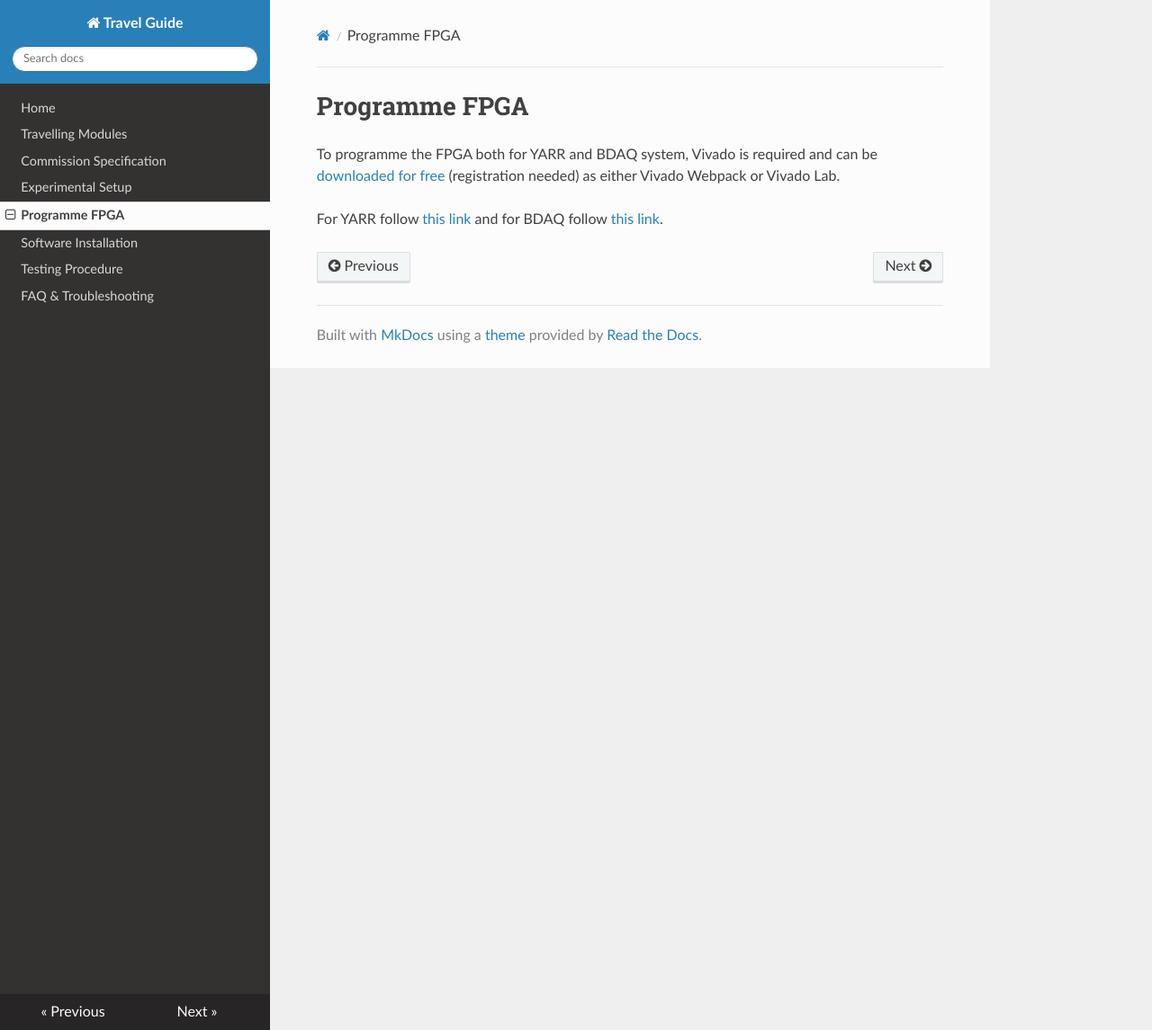
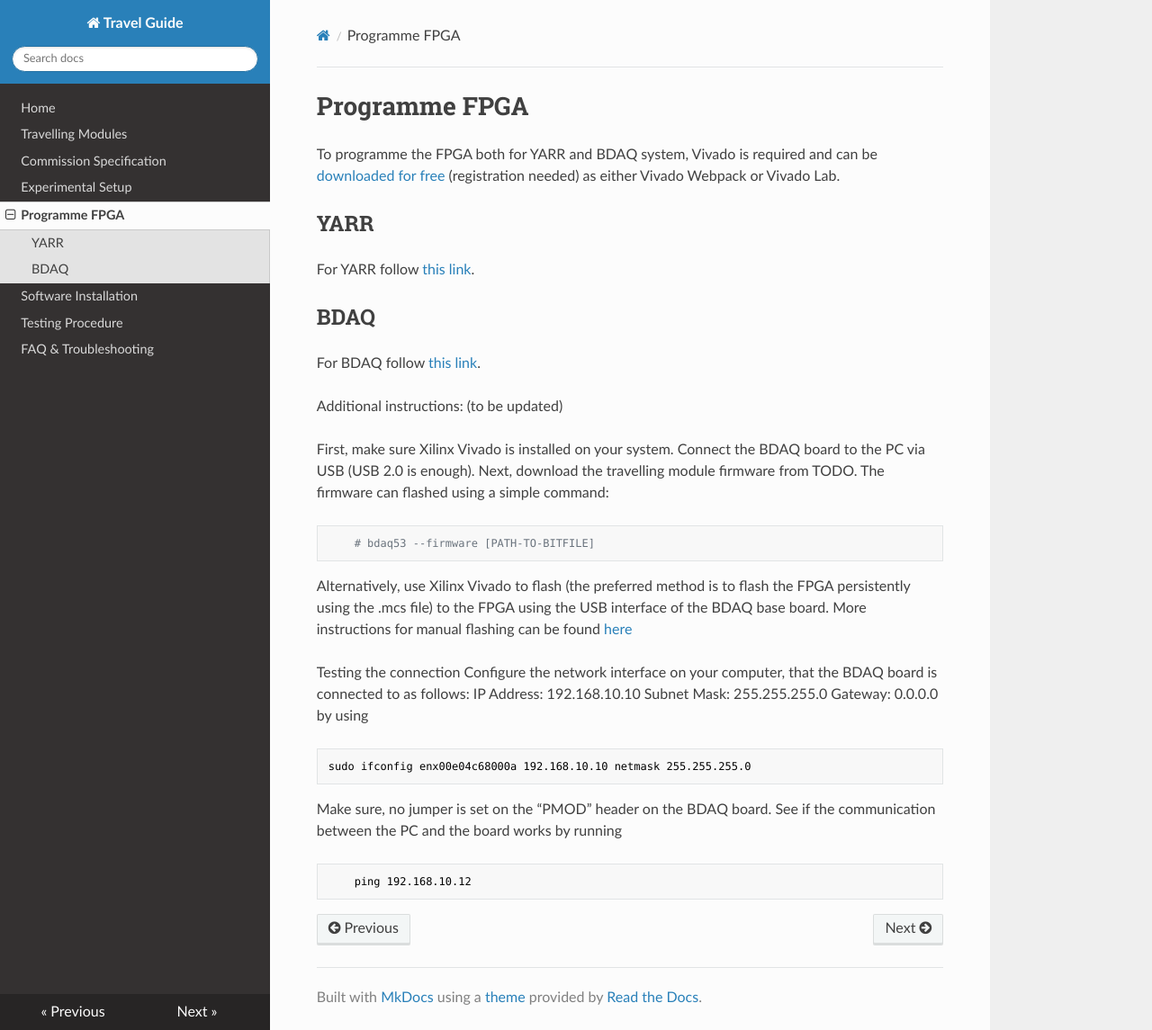
Before and after one commit to lime86/TravellingModule, an MkDocs documentation site: the page built from docs/fw.md, in a window 1280 px wide and 1145 px high. Shown: the whole window at 90% size. Built offline with MkDocs 1.6.1, drawn with Linux system fonts in a browser that asks for light colours; nearby versions of some CDN libraries; old or Windows-style settings are respelled for this version of MkDocs.

Commit message:
Add Michael's BDAQ instructions, to be cleaned up

````diff
--- a/docs/fw.md
+++ b/docs/fw.md
@@ -5,6 +5,38 @@ To programme the FPGA both for YARR and BDAQ system, Vivado is required and can
 free](https://www.xilinx.com/support/download.html) (registration
 needed) as either Vivado Webpack or Vivado Lab.
 
-For YARR follow [this link](https://github.com/Yarr/Yarr-fw/blob/master/syn/xpressk7/README.md)
-and for BDAQ follow [this
+YARR
+----
+For YARR follow [this link](https://github.com/Yarr/Yarr-fw/blob/master/syn/xpressk7/README.md).
+
+
+
+BDAQ
+----
+For BDAQ follow [this
 link](https://gitlab.cern.ch/silab/bdaq53/wikis/Hardware/fpga-configuration).
+
+Additional instructions: (to be updated)
+
+First, make sure Xilinx Vivado is installed on your system. Connect the BDAQ board to the PC via USB (USB 2.0 is enough).
+Next, download the travelling module firmware from TODO.
+The firmware can flashed using a simple command:
+```bash
+	# bdaq53 --firmware [PATH-TO-BITFILE]
+```
+Alternatively, use Xilinx Vivado to flash (the preferred method is to flash the FPGA persistently using the .mcs file) to the FPGA using the USB interface of the BDAQ base board. More instructions for manual flashing can be found [here]( https://gitlab.cern.ch/silab/bdaq53/wikis/Hardware/FPGA-configuration#permanent-configuration)
+
+Testing the connection
+Configure the network interface on your computer, that the BDAQ board is connected to as follows:
+	IP Address: 192.168.10.10
+	Subnet Mask: 255.255.255.0
+	Gateway: 0.0.0.0
+by using
+```bash
+sudo ifconfig enx00e04c68000a 192.168.10.10 netmask 255.255.255.0
+```
+
+Make sure, no jumper is set on the “PMOD” header on the BDAQ board. See if the communication between the PC and the board works by running
+```bash
+	ping 192.168.10.12
+```
````
Also changed, not shown: docs/expsetup.md (+4 -0 lines), docs/procedure.md (+28 -0 lines), docs/sw.md (+15 -0 lines).
